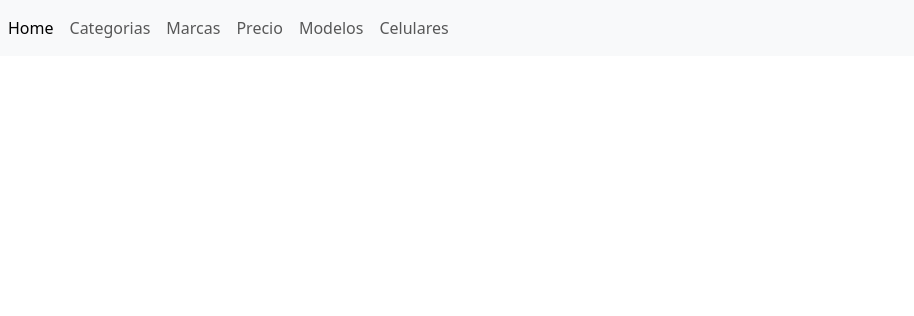
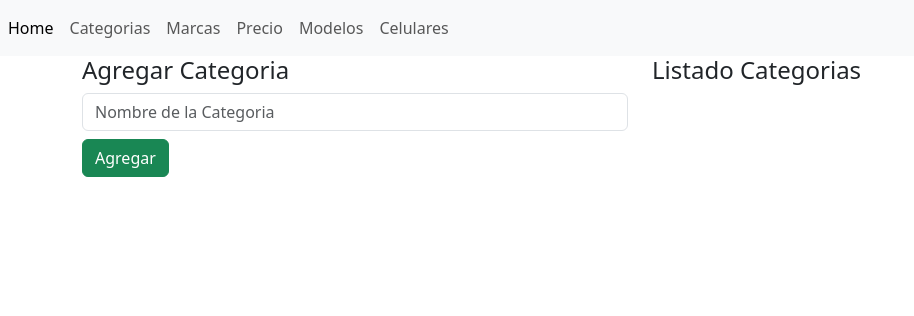
Before and after one commit to JoakoSavini/primer-efi-flask, a Flask app: page /categorias in a window 1280 px wide. Shown: the top 316 px of the page, without its empty margins (0-914 px from the left). Run offline with Flask 3, Linux system fonts and the light colour scheme.

Commit message:
hago form template categoria

```diff
--- a/app.py
+++ b/app.py
@@ -23,10 +23,21 @@
 def index():
     return render_template('index.html')
 
-@app.route('/categorias', methods=['GET'])
+@app.route('/categorias', methods=['GET', 'POST'])
 def categorias():
     categorias = Categoria.query.all()
-    return render_template('categorias.html', categorias=categorias)
+
+    if request.method == 'POST':
+        nombre = request.form['nombre']
+        nueva_categoria = Categoria(nombre=nombre)
+        db.session.add(nueva_categoria)
+        db.session.commit()
+        return redirect(url_for('categorias'))
+
+    return render_template(
+        'categorias.html',
+        categorias=categorias,
+        )
 
 @app.route('/marcas', methods=['GET', 'POST'])
 def marcas():
--- a/templates/categorias.html
+++ b/templates/categorias.html
@@ -6,8 +6,19 @@
 
 {%block content%}
 <div class="container">
-    {% for categoria in categorias %}
-        <li>{{categoria.nombre}}</li>
-    {% endfor %}
+    <div class="row">
+        <div class="col-6">
+            <h4>Agregar Categoria</h4>
+            <form action="" method="post">
+                <input type="text" name="nombre" class="form-control mb-2" placeholder="Nombre de la Categoria">
+                <button type="submit" class="btn btn-success">Agregar</button>
+            </form>
+        </div>
+        <div class="col-6">
+            <h4>Listado Categorias</h4>
+            {% for categoria in categorias %}
+                <li>{{categoria.nombre}}</li>
+            {% endfor %}
+        </div>
 </div>
 {% endblock %}
--- a/templates/marcas.html
+++ b/templates/marcas.html
@@ -17,7 +17,7 @@
         <div class="col-6">
             <h4>Listado de Marcas</h4>
             {% for marca in marcas %}
-            <li>{{marca.nombre}}</li>
+                <li>{{marca.nombre}}</li>
             {% endfor %}
         </div>
     </div>
```
